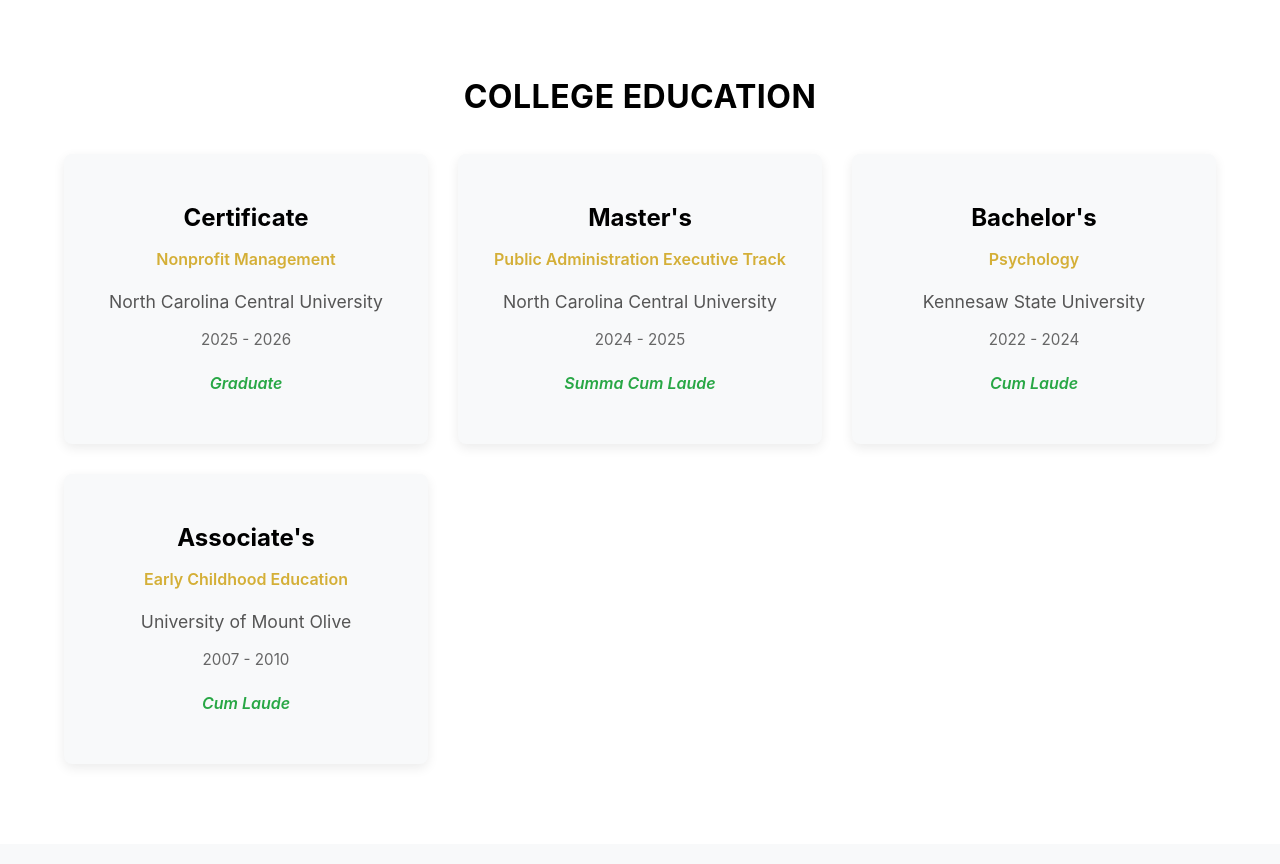
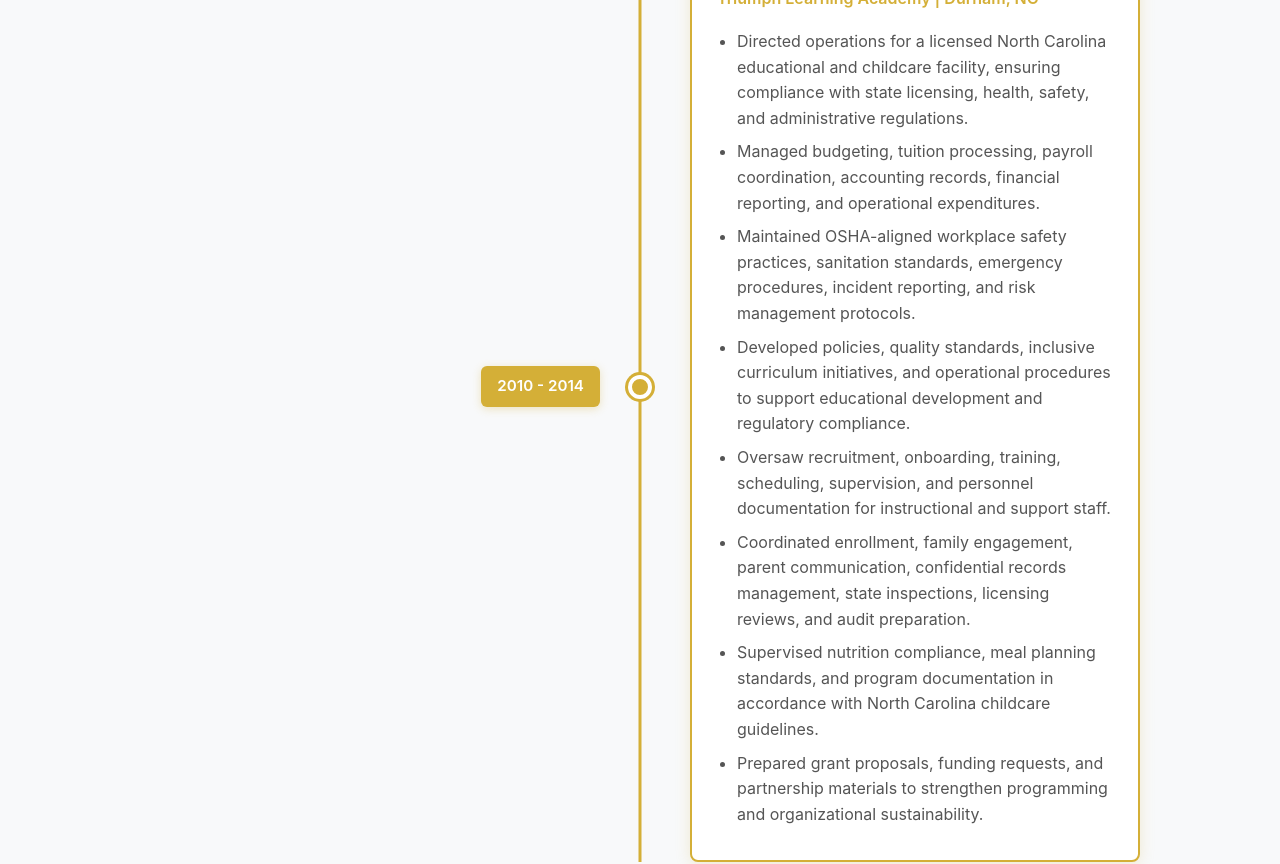
Before and after one commit to josiahlaster/TinaHarveyPort, a React (Vite) app: page /projects in a window 1280 px wide. Shown: the part 7240-8104 px from the top of the page. Built offline with nearby package versions, Linux system fonts and the light colour scheme.

Commit message:
resume update, added triumph learing academy

```diff
--- a/src/components/Experience.jsx
+++ b/src/components/Experience.jsx
@@ -75,17 +75,21 @@
         "Managed budgeting, contract compliance, financial forecasting, staff coordination, and healthcare operations to support compliant and efficient service delivery."
       ]
     },
-    /*{
+    {
       title: "CEO and Center Director",
       company: "Triumph Learning Academy | Durham, NC",
       period: "2010 - 2014",
       description: [
-        "Deliver evidence-based and culturally sensitive counseling, education, and activities.",
-        "Organize professional development seminars to maintain a working knowledge of the current best practices of curriculum and administration in child development programs.",
-        "Adopt and adhere to administrative policies and operational procedures according to NC DHHS Division of Child Development and Early Education and NC Secretary of Health and Human Services.",
-        "Conduct all administrative functions, including budgeting, finance, human resources, and regulatory compliance."
+       "Directed operations for a licensed North Carolina educational and childcare facility, ensuring compliance with state licensing, health, safety, and administrative regulations.",
+        "Managed budgeting, tuition processing, payroll coordination, accounting records, financial reporting, and operational expenditures.",
+        "Maintained OSHA-aligned workplace safety practices, sanitation standards, emergency procedures, incident reporting, and risk management protocols.",
+        "Developed policies, quality standards, inclusive curriculum initiatives, and operational procedures to support educational development and regulatory compliance.",
+        "Oversaw recruitment, onboarding, training, scheduling, supervision, and personnel documentation for instructional and support staff.",
+        "Coordinated enrollment, family engagement, parent communication, confidential records management, state inspections, licensing reviews, and audit preparation.",
+        "Supervised nutrition compliance, meal planning standards, and program documentation in accordance with North Carolina childcare guidelines.",
+        "Prepared grant proposals, funding requests, and partnership materials to strengthen programming and organizational sustainability.",
       ]
-    }*/
+    }
   ]
 
   return (
```
Also changed, not shown: 2 other files (tests, documents, lock files or other folders).
